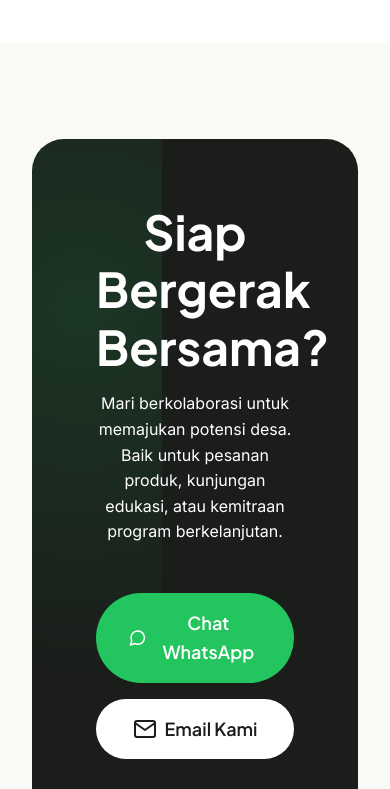
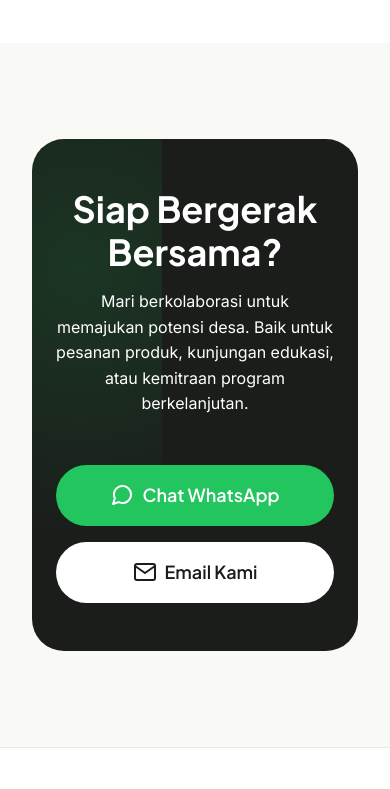
Before and after one commit to RaihanMufthahul223/rapekan, a plain HTML site: page index.html in a window 390 px wide. Shown: the part 6220-7009 px from the top of the page. Drawn offline with nearby package versions, Linux system fonts and the light colour scheme.

Commit message:
Fix broken compost image link and update mobile CTA design

```diff
--- a/assets/css/style.css
+++ b/assets/css/style.css
@@ -721,8 +721,19 @@
         grid-template-columns: 1fr;
         gap: 2.5rem;
     }
+    .contact-box {
+        padding: 3rem 1.5rem;
+    }
+    .contact-text h2 {
+        font-size: 2.25rem;
+    }
     .contact-actions {
         flex-direction: column;
+        width: 100%;
+    }
+    .contact-actions .btn {
+        width: 100%;
+        justify-content: center;
     }
     .bento-grid {
         grid-template-columns: 1fr;
--- a/index.html
+++ b/index.html
@@ -232,7 +232,7 @@
                     </div>
                     <div class="product-card">
                         <div class="product-img">
-                            <img src="https://images.unsplash.com/photo-1592989808381-80fc9ed9d968?auto=format&fit=crop&q=80" alt="Pupuk Kompos">
+                            <img src="assets/images/waste_mgmt.jpg" alt="Pupuk Kompos">
                         </div>
                         <div class="product-info">
                             <h3>Pupuk Kompos Organik</h3>
```
